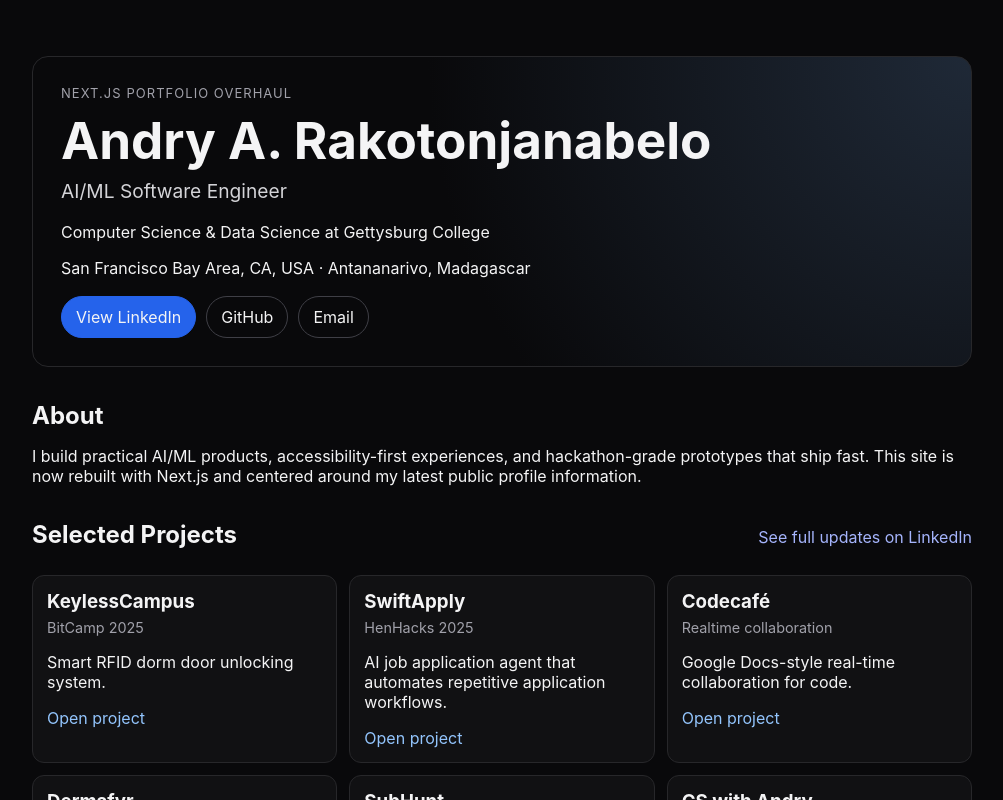
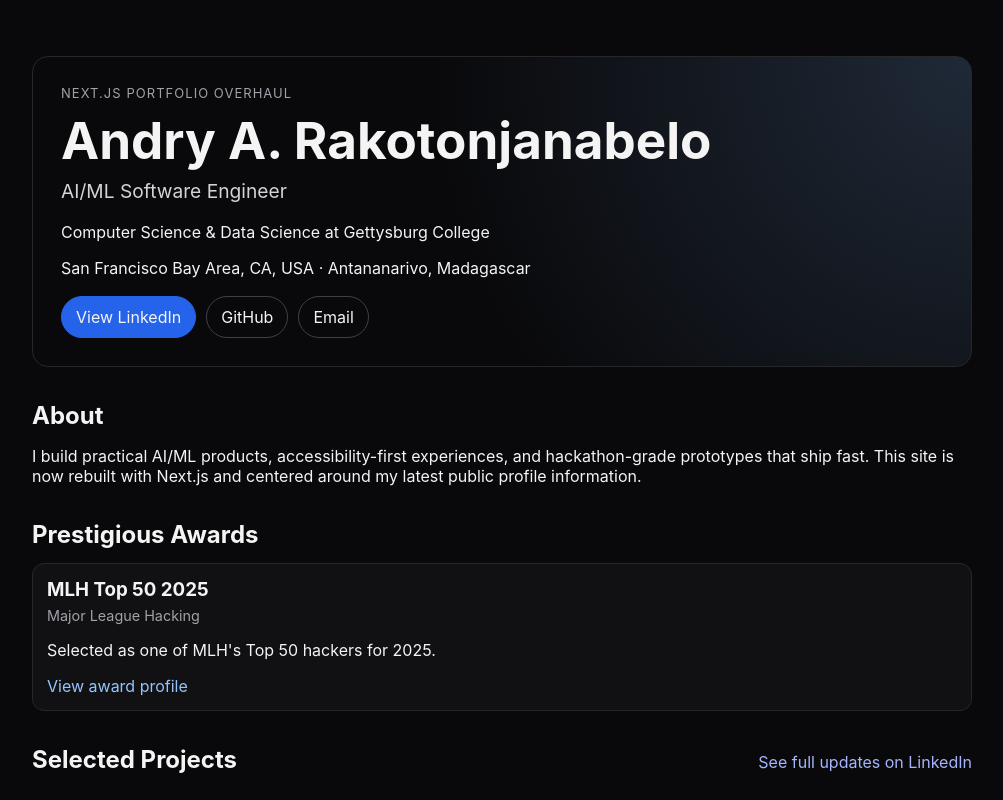
Before and after one commit to Andry-Arthur/redesigned-umbrella, a Next.js app: page / in a window 1280 px wide. Shown: the top 800 px of the page, without its empty margins (138-1141 px from the left). Built offline with nearby package versions, Linux system fonts and the light colour scheme.

Commit message:
Add prestigious awards section
Agent-Logs-Url: https://github.com/Andry-Arthur/redesigned-umbrella/sessions/44778f5a-2be7-4e45-97a8-e28e53c6fbfb

Co-authored-by: Andry-Arthur <76134618+Andry-Arthur@users.noreply.github.com>

```diff
--- a/app/page.js
+++ b/app/page.js
@@ -49,6 +49,15 @@ const projects = [
   },
 ];
 
+const awards = [
+  {
+    title: "MLH Top 50 2025",
+    subtitle: "Major League Hacking",
+    description: "Selected as one of MLH's Top 50 hackers for 2025.",
+    link: "https://top.mlh.io/2025/profiles/andry-rakotonjanabelo",
+  },
+];
+
 export default function Home() {
   return (
     <main className="page">
@@ -79,6 +88,22 @@ export default function Home() {
           I build practical AI/ML products, accessibility-first experiences, and hackathon-grade prototypes that ship fast.
           This site is now rebuilt with Next.js and centered around my latest public profile information.
         </p>
+      </section>
+
+      <section className="section">
+        <h2>Prestigious Awards</h2>
+        <div className="grid">
+          {awards.map((award) => (
+            <article key={award.title} className="card">
+              <h3>{award.title}</h3>
+              <p className="subtitle">{award.subtitle}</p>
+              <p>{award.description}</p>
+              <a href={award.link} target="_blank" rel="noreferrer">
+                View award profile
+              </a>
+            </article>
+          ))}
+        </div>
       </section>
 
       <section className="section">
```
